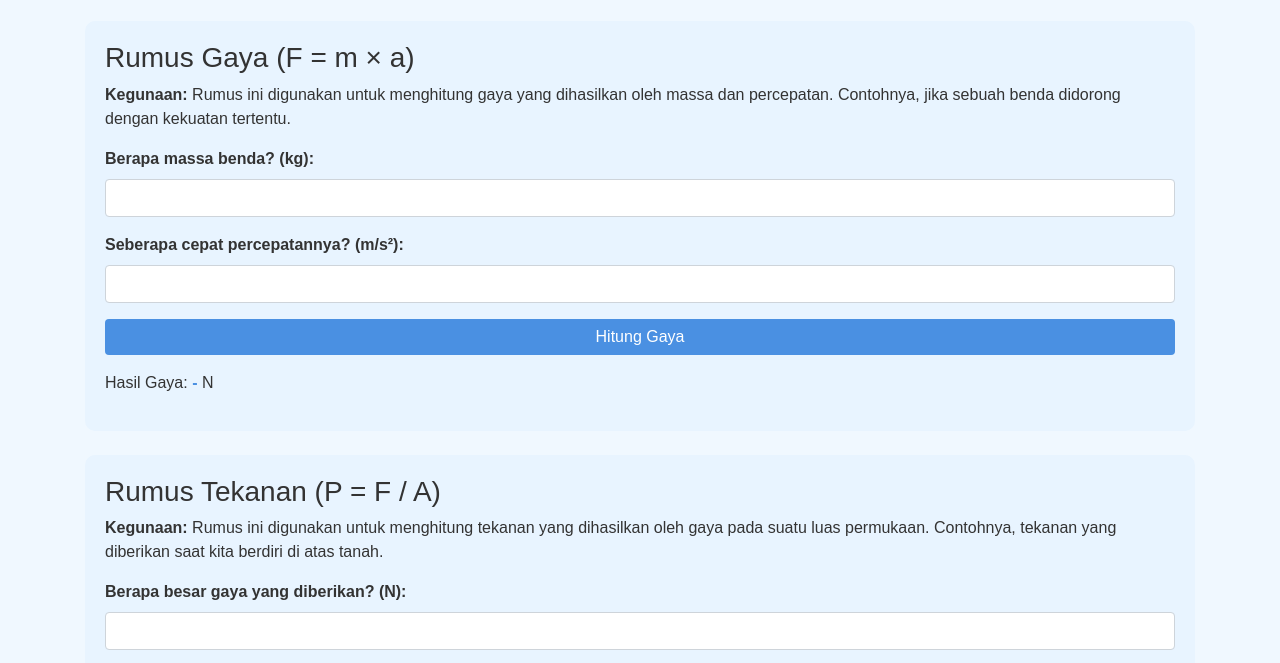
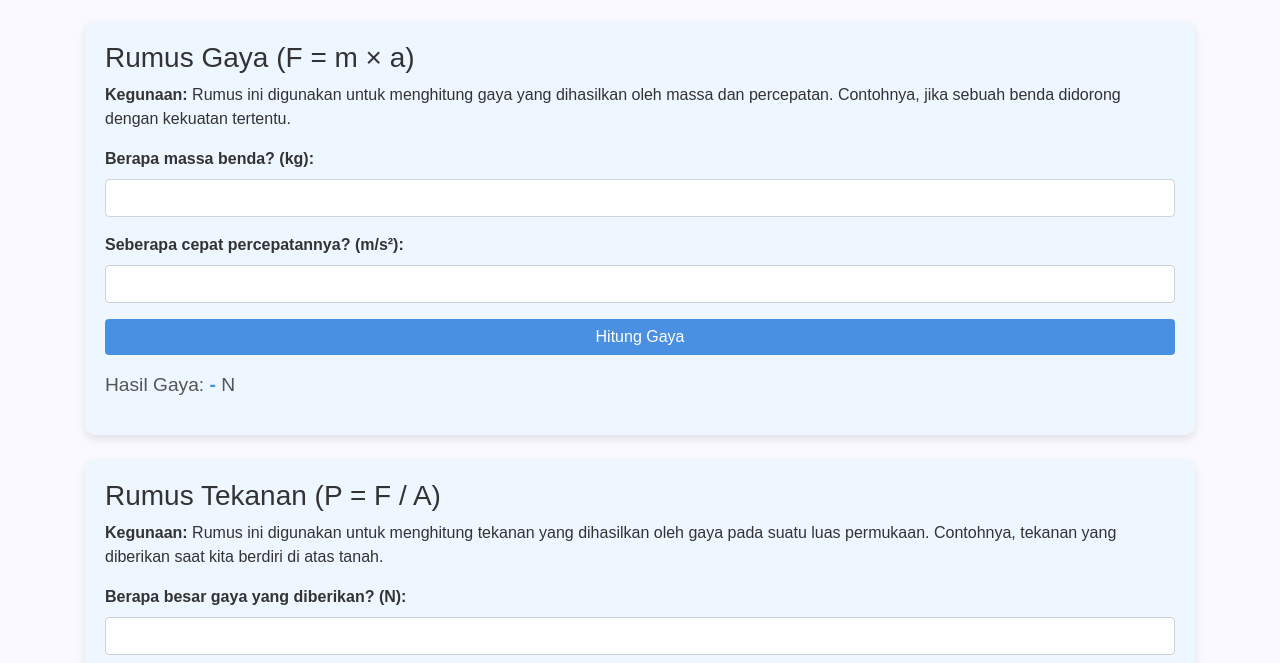
Before and after one commit to nandaardian19/fisika, a plain HTML site: page Fisika/index.html in a window 1280 px wide. Shown: the part 99-762 px from the top of the page. Drawn offline with nearby package versions, Linux system fonts and the light colour scheme.

Commit message:
Update style.css

```diff
--- a/Fisika/style.css
+++ b/Fisika/style.css
@@ -1,5 +1,5 @@
 body {
-  background-color: #f0f8ff;
+  background-color: #f9f9ff;
   font-family: Arial, sans-serif;
 }
 h1 {
@@ -7,9 +7,10 @@ h1 {
   font-weight: bold;
 }
 .card {
-  background-color: #e8f4ff;
+  background-color: #eef6ff;
   border-radius: 10px;
   border: none;
+  box-shadow: 0px 4px 8px rgba(0, 0, 0, 0.1);
 }
 .card-body {
   color: #333;
@@ -29,3 +30,8 @@ label {
   font-weight: bold;
   color: #4A90E2;
 }
+.result-text {
+  font-size: 1.2em;
+  color: #555;
+  margin-top: 20px;
+}
```
